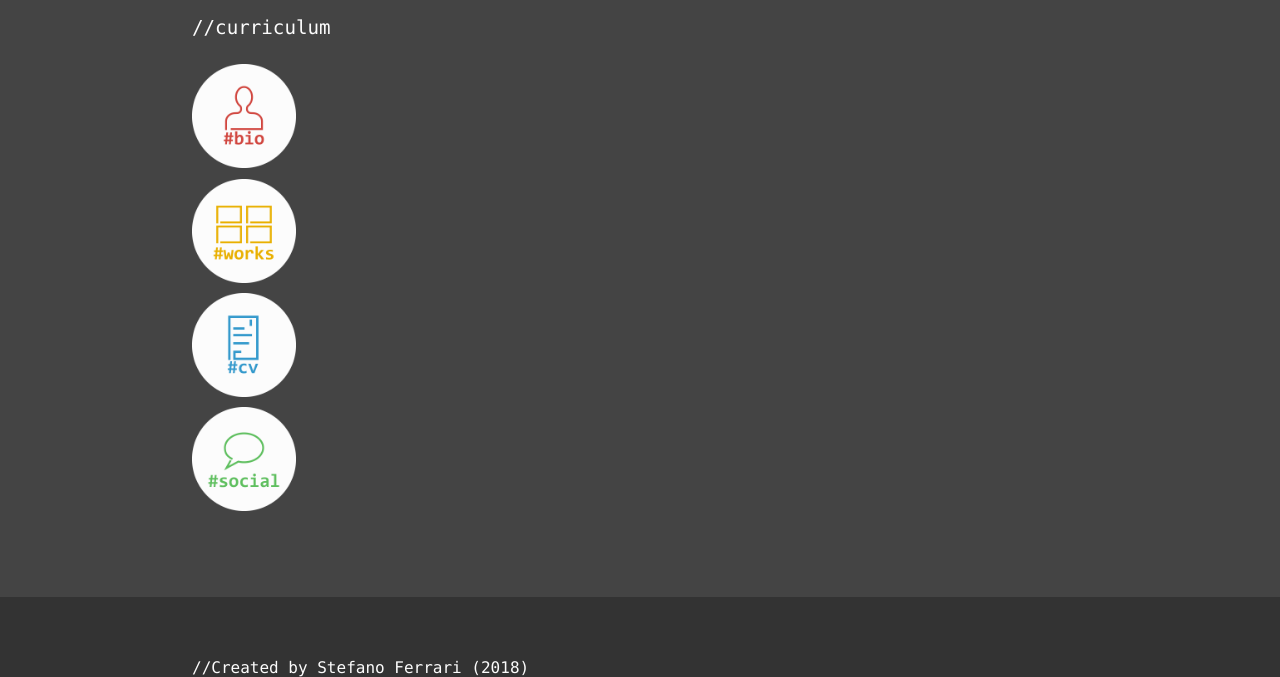
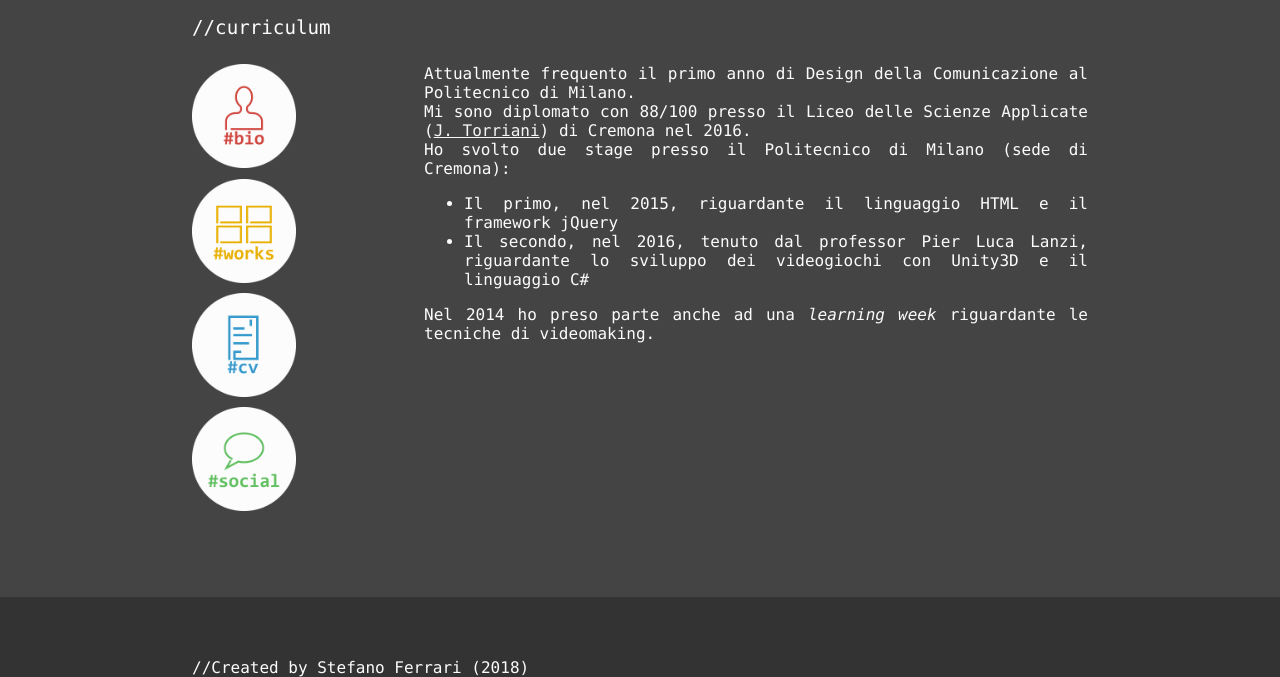
Before and after one commit to Stefano-Ferrari/sf97, a plain HTML site: page curriculum.html in a window 1280 px wide. Shown: the part 123-800 px from the top of the page. Drawn offline with Linux system fonts and the light colour scheme.

Commit message:
cambiamenti minori

```diff
--- a/curriculum.html
+++ b/curriculum.html
@@ -19,11 +19,27 @@
             <div class="buttons">
                 <a id="bio" type="html" href="bio.html"> <img src="Buttons/bio.png" alt="BIO" style="width:6.5em;height:6.5em;border:0px;align-content: center"></a>
 
-                <a id="portfolio" typer="html" href="portfolio.html"><img src="Buttons/works.png" alt="BIO" style="width:6.5em;height:6.5em;border:0px;align-content: center"></a>
+                <a id="portfolio" typer="html" href="portfolio.html"><img src="Buttons/works.png" alt="WORKS" style="width:6.5em;height:6.5em;border:0px;align-content: center"></a>
 
-                <a id="curriculum" typer="html" href="curriculum.html"><img src="Buttons/cv.png" alt="BIO" style="width:6.5em;height:6.5em;border:0px;align-content: center"></a>
+                <a id="curriculum" typer="html" href="curriculum.html"><img src="Buttons/cv.png" alt="CURRICULUM" style="width:6.5em;height:6.5em;border:0px;align-content: center"></a>
 
-                <a id="contatti" typer="html" href="contatti.html"><img src="Buttons/social.png" alt="BIO" style="width:6.5em;height:6.5em;border:0px;align-content: center"></a>
+                <a id="contatti" typer="html" href="contatti.html"><img src="Buttons/social.png" alt="CONTACTS" style="width:6.5em;height:6.5em;border:0px;align-content: center"></a>
+            </div>
+            <div class="textbox">
+                <section>
+                    Attualmente frequento il primo anno di Design della Comunicazione al Politecnico di Milano.
+                </section>
+                <section>
+                    Mi sono diplomato con 88/100 presso il Liceo delle Scienze Applicate (<a href="http://www.iistorriani.gov.it/pvw/app/CRIT0004/pvw_sito.php" target="" style=" display:inline; text-decoration: underline;">J. Torriani</a>) di Cremona nel 2016.
+                </section>
+                <section>
+                    Ho svolto due stage presso il Politecnico di Milano (sede di Cremona):
+                        <ul>
+                            <li>Il primo, nel 2015, riguardante il linguaggio HTML e il framework jQuery</li>
+                            <li>Il secondo, nel 2016, tenuto dal professor Pier Luca Lanzi, riguardante lo sviluppo dei videogiochi con Unity3D e il linguaggio C#</li>
+                        </ul>
+                    Nel 2014 ho preso parte anche ad una <em>learning week</em> riguardante le tecniche di videomaking.
+                </section>
             </div>
         </div>
         <footer>
```
Also changed, not shown: bio.html (+3 -3 lines), contatti.html (+5 -3 lines), portfolio.html (+3 -3 lines).
